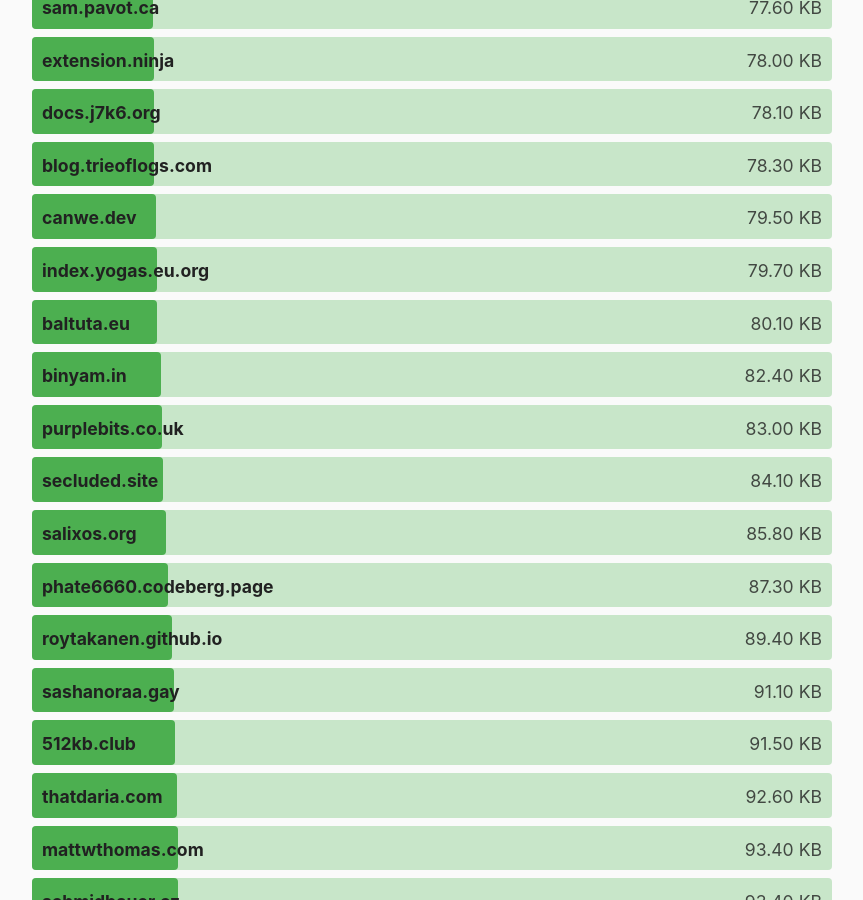
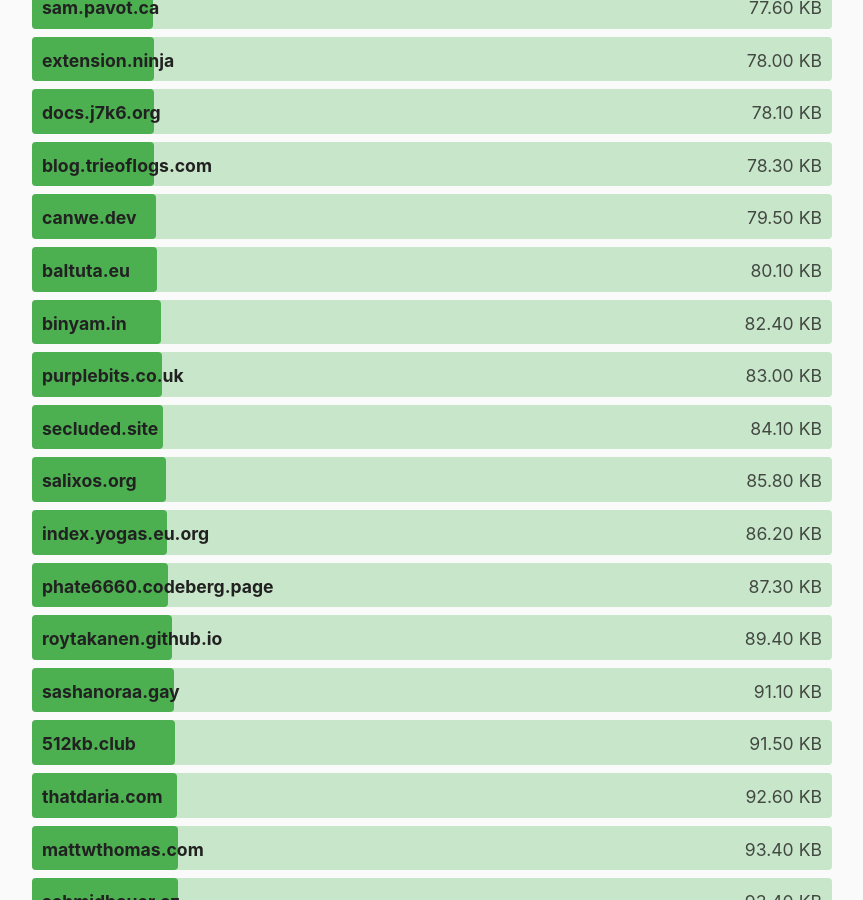
Before and after one commit to kevquirk/512kb.club, a Jekyll site: the page built from index.md, in a window 1280 px wide and 900 px high, scrolled down 13948 px. Shown: the whole window, without its empty margins (208-1071 px from the left). Built offline with Jekyll 4.4.1, drawn with Linux system fonts in a browser that asks for light colours.

Commit message:
Update sites.yml

```diff
--- a/_data/sites.yml
+++ b/_data/sites.yml
@@ -985,7 +985,7 @@
 
 - domain: index.yogas.eu.org
   url: http://index.yogas.eu.org/
-  size: 79.7
+  size: 86.2
   last_checked: 2022-05-11
 
 - domain: indiachat.netlify.app
```
